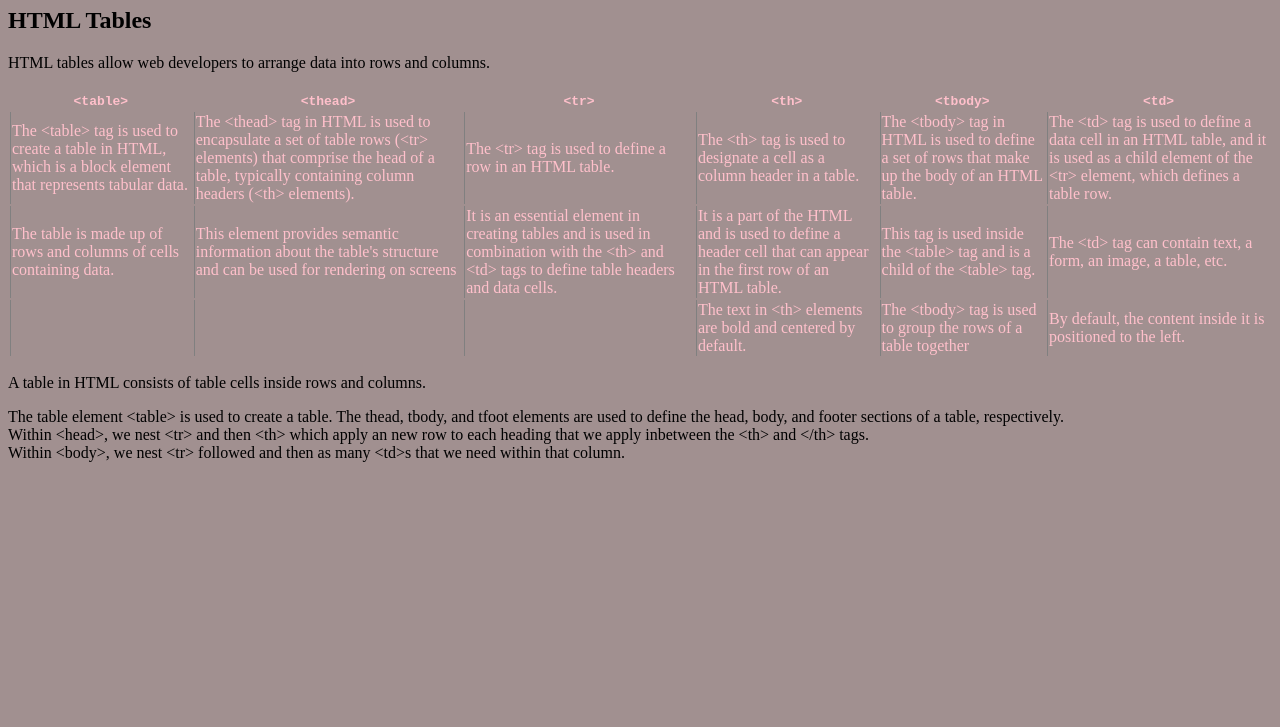
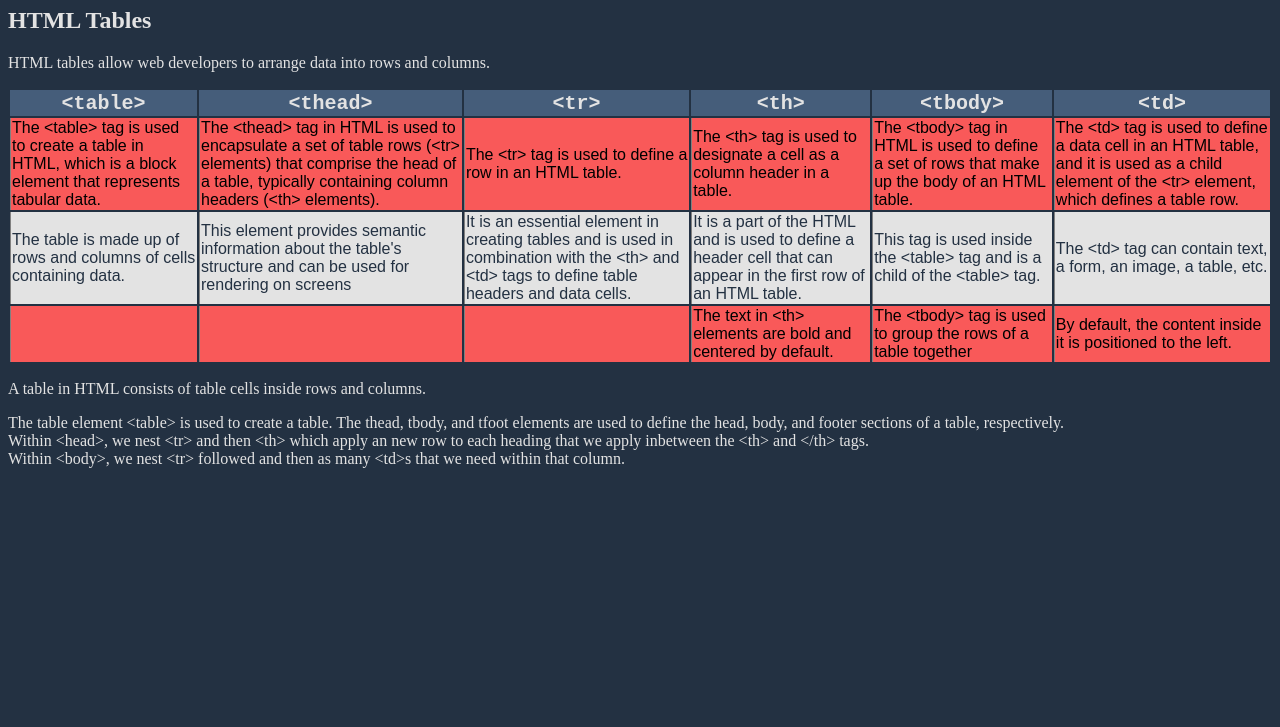
Before and after one commit to TrevorsDev/htmlCSSNotesProject, a plain HTML site: page index.html in a window 1280 px wide. Shown: the part 73-800 px from the top of the page. Drawn offline with Linux system fonts and the light colour scheme.

Commit message:
Added color scheme

```diff
--- a/css/styles.css
+++ b/css/styles.css
@@ -1,12 +1,32 @@
 html {
   box-sizing: border-box;
-  background-color: rgb(161, 144, 144);
+  background-color: #233142;
 }
 
-table {
-  color: pink;
+thead {
+  background: #455d7a;
+  font-size: 20px;
+  font-family: ;
+}
+
+tbody {
+  font-family: sans-serif;
 }
 
 tr td {
   border-left: grey solid 1px;
 }
+
+h1, h2, p, th {
+  color: #e3e3e3;
+}
+
+#tr2 {
+  background: #e3e3e3;
+  color: #233142;
+}
+
+#tr1, #tr3 {
+  background: #f95959;
+  color:
+}
--- a/index.html
+++ b/index.html
@@ -41,7 +41,7 @@
       </thead>
 
       <tbody>
-        <tr>
+        <tr id="tr1">
           <td>The &lt;table&gt; tag is used to create a table in HTML, which is a block element that represents tabular
             data.
           </td>
@@ -54,7 +54,7 @@
           <td>The &lt;td&gt; tag is used to define a data cell in an HTML table, and it is used as a child element of the &lt;tr&gt; element, which defines a table row.</td>
         </tr>
 
-        <tr>
+        <tr id="tr2">
           <td>The table is made up of rows and columns of cells containing data.</td>
           <td>This element provides semantic information about the table's structure and can be used for rendering on
             screens</td>
@@ -65,7 +65,7 @@
             <td>The &lt;td&gt; tag can contain text, a form, an image, a table, etc.</td>
         </tr>
 
-        <tr>
+        <tr id="tr3">
           <td></td>
           <td></td>
           <td></td>
```
